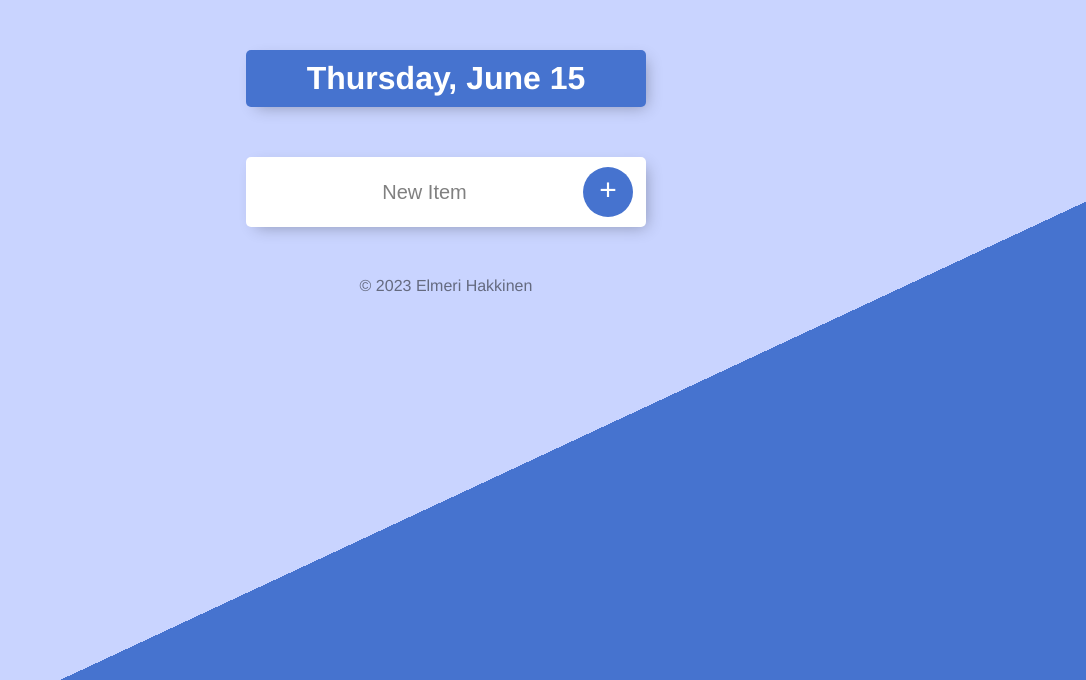
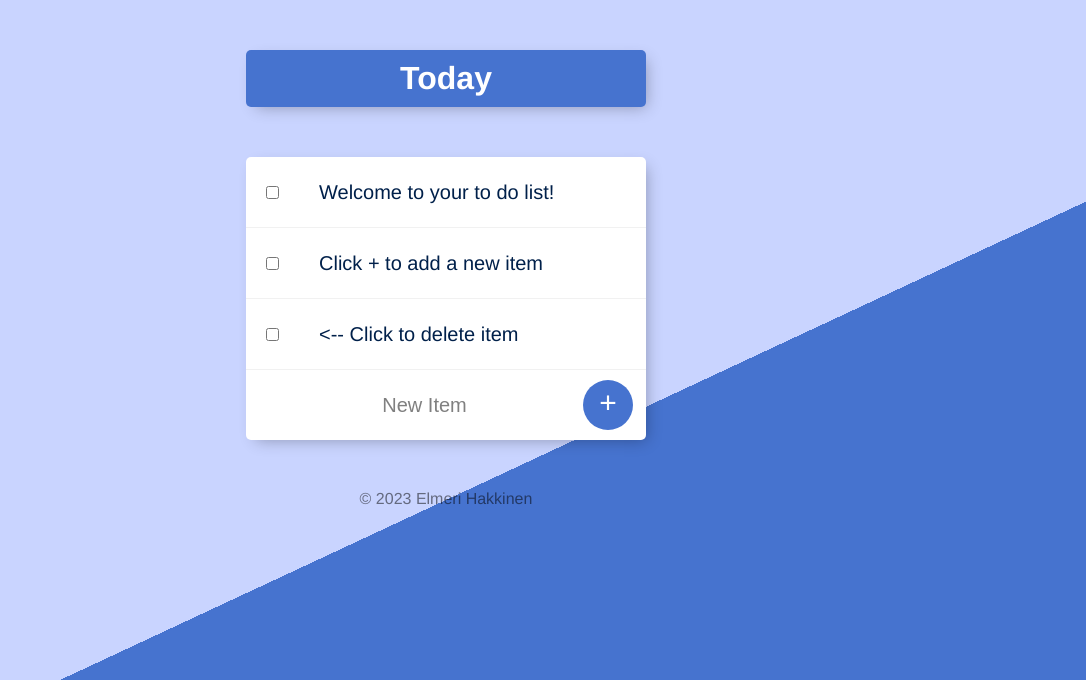
Before and after one commit to hakkd/Web-Dev-Projects, a Node server app: page / in a window 1280 px wide. Shown: the top 680 px of the page, without its empty margins (194-1280 px from the left). Run offline with Node 20, Linux system fonts and the light colour scheme; data comes from the database, SQL or seed files in the repository; data that the repository does not hold is empty; some libraries are stand-ins or nearby versions.

Commit message:
implemented mongoDB for to do list
allows creation of multiple separate lists with add and delete functionality

```diff
--- a/ToDoList/app.js
+++ b/ToDoList/app.js
@@ -1,6 +1,7 @@
 import bodyparser from "body-parser";
 import express from "express";
-import dirname from "path";
+import mongoose from "mongoose";
+import _ from "lodash";
 
 const app = express();
 
@@ -8,23 +9,62 @@ app.set("view engine", "ejs");
 app.use(bodyparser.urlencoded({extended: true}));
 app.use(express.static("public"));
 
-let items = [];
-let workItems = [];
+mongoose.connect("mongodb://localhost:27017/todolistDB");
+
+const itemSchema = {
+    name: String
+};
+
+const Item = mongoose.model("Item", itemSchema);
+
+const item1 = new Item({
+    name: "Welcome to your to do list!"
+});
+
+const item2 = new Item({
+    name: "Click + to add a new item"
+});
+
+const item3 = new Item({
+    name: "<-- Click to delete item"
+});
+
+const defaultItems = [item1, item2, item3];
+
+const listSchema = {
+    name: String,
+    items: [itemSchema]
+};
+
+const List = mongoose.model("List", listSchema);
 
 app.get('/', function(req, res) {
-    let today = new Date();
-    let options = {
-        weekday: "long",
-        day: "numeric",
-        month: "long"
-    };
-    let day = today.toLocaleDateString("en-US", options);
-
-    res.render("list", { listTitle: day, newListItems: items});
+    Item.find().then((items) => {
+        if (items.length === 0) {
+            Item.insertMany(defaultItems);
+            res.redirect("/");
+        } else {
+            res.render("list", { listTitle: "Today", newListItems: items});
+        }
+    });
 });
 
-app.get("/work", function(req, res) {
-    res.render("list", { listTitle: "Work List", newListItems: workItems});
+app.get("/:customListName", function(req, res) {
+    const customListName = _.capitalize(req.params.customListName);
+
+    List.findOne({name: customListName})
+        .then((foundList) => {
+            if (!foundList) {
+                const newList = new List({
+                name: customListName,
+                items: defaultItems
+            });
+            newList.save();
+            res.redirect("/" + customListName);
+        } else {
+            res.render("list", {listTitle: foundList.name, newListItems: foundList.items});
+        }})
+        .catch((err) => {console.log(err);});
 });
 
 app.get("/about", function(req, res) {
@@ -32,13 +72,40 @@ app.get("/about", function(req, res) {
 });
 
 app.post("/", function(req, res) {
-    let item = req.body.newItem;
-    if (req.body.listTitle !== "Work List") {
-        workItems.push(item);
-        res.redirect("/work");
+    const itemName = req.body.newItem;
+    const listName = req.body.list;
+    let item = new Item({
+        name: itemName
+    });
+
+    if (listName === "Today") {
+        item.save();
+        res.redirect("/");
     } else {
-        items.push(item);
+        List.findOne({name: listName}).then((foundList) => {
+            foundList.items.push(item);
+            foundList.save();
+            res.redirect("/" + listName);
+        }).catch((err) => {console.error(err)});
+    }
+
+});
+
+app.post("/delete", async function(req, res) {
+    const checkedItemId = req.body.checkbox;
+    const listName = req.body.listName;
+
+    if (listName === "Today") {
+        await Item.findByIdAndRemove(checkedItemId)
+            .then(()=>console.log(`Deleted ${checkedItemId} Successfully`))
+            .catch((err) => console.log("Deletion Error: " + err));
         res.redirect("/");
+    } else {
+        List.findOneAndUpdate({name: listName}, {$pull: {items: {_id: checkedItemId}}}
+            ).then((checkedItemId) => {
+                    console.log(`Deleted ${checkedItemId} Successfully`);
+                }).catch((err) => console.log("Deletion Error: " + err));
+        res.redirect("/" + listName);
     }
 });
 
--- a/ToDoList/package.json
+++ b/ToDoList/package.json
@@ -12,6 +12,8 @@
   "dependencies": {
     "body-parser": "^1.20.2",
     "ejs": "^3.1.9",
-    "express": "^4.18.2"
+    "express": "^4.18.2",
+    "lodash": "^4.17.21",
+    "mongoose": "^7.3.0"
   }
 }
--- a/ToDoList/public/css/styles.css
+++ b/ToDoList/public/css/styles.css
@@ -51,7 +51,7 @@ p {
   color: #00204a;
 }
 
-form {
+form.item {
   text-align: center;
   margin-left: 20px;
 }
--- a/ToDoList/views/list.ejs
+++ b/ToDoList/views/list.ejs
@@ -4,12 +4,15 @@
     <h1><%= listTitle %></h1>
 </div>
 <div class="box">
-    <% for (var i = 0; i < newListItems.length; i++) { %>
-        <div class="item">
-            <input type="checkbox">
-            <p><%= newListItems[i] %></p>
-        </div>
-    <% } %>
+    <% newListItems.forEach(function(item){ %>
+        <form action="/delete" method="post">
+            <div class="item">
+                <input type="checkbox" name="checkbox" value="<%= item._id %>" onChange="this.form.submit()">
+                <p><%= item.name %></p>
+            </div>
+            <input type="hidden" name="listName" value="<%= listTitle %>">
+        </form>
+    <% }) %>
 
     <form class="item" action="/" method="post">
         <input type="text" name="newItem" placeholder="New Item">
```
Also changed, not shown: 1 other file.
